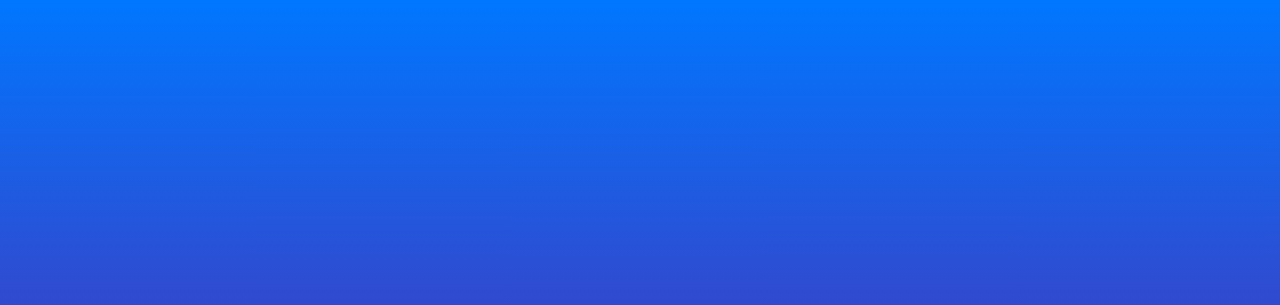
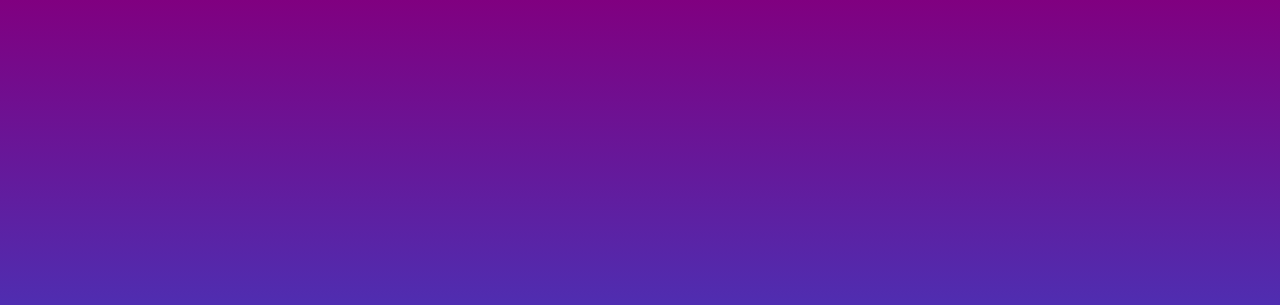
Before and after one commit to EszPeter/EszPeter.github.io, a plain HTML site: page index.html in a window 1280 px wide. Shown: the top 305 px of the page. Drawn offline with Linux system fonts and the light colour scheme.

Commit message:
Update style.css

```diff
--- a/style.css
+++ b/style.css
@@ -1,5 +1,5 @@
 body{
-    background: linear-gradient(rgb(0, 119, 255),purple);
+    background: linear-gradient(purple, rgb(0, 119, 255));
     background-attachment: fixed;
     width:600px;
     font-size: 2em;
```
